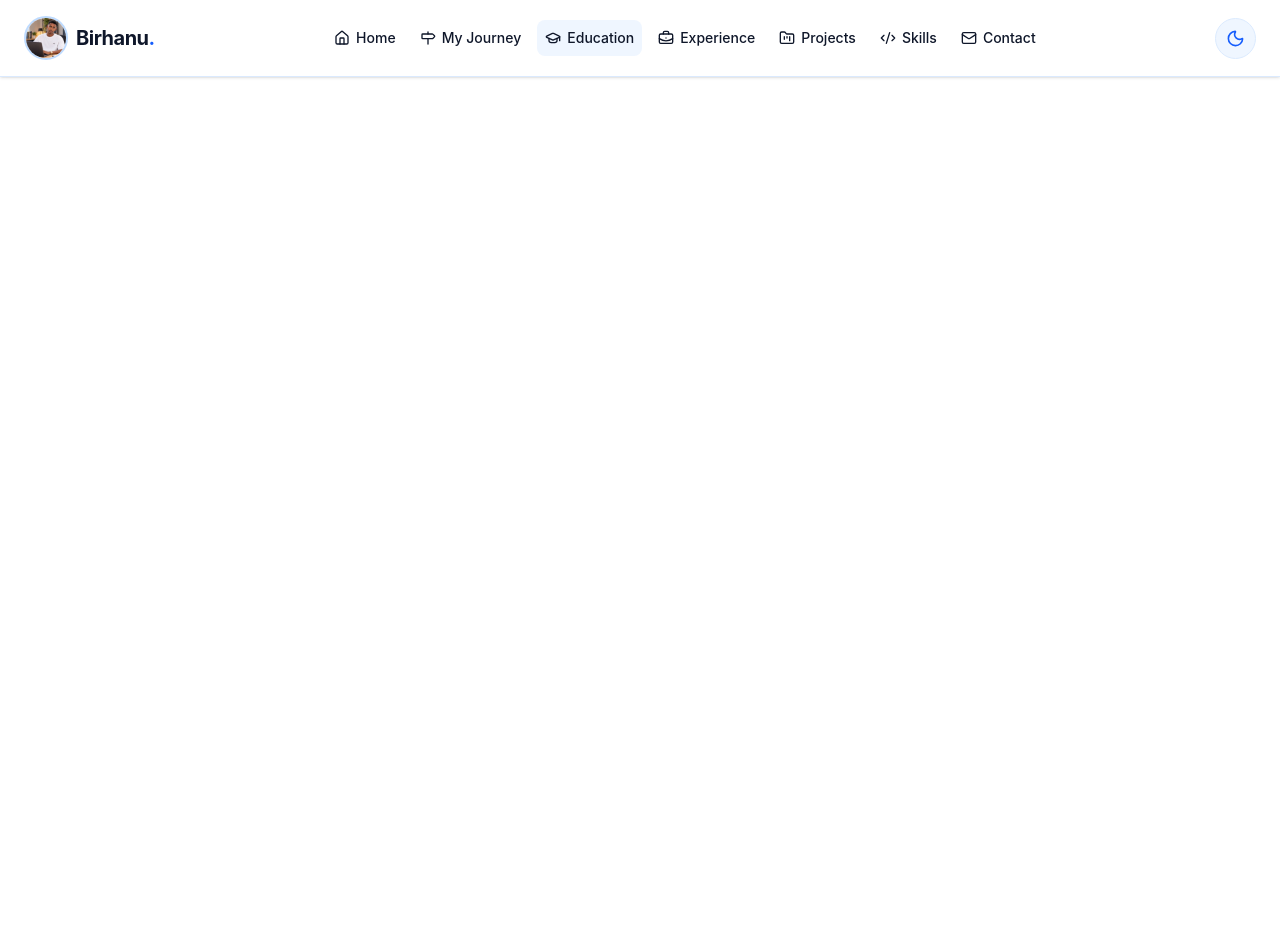
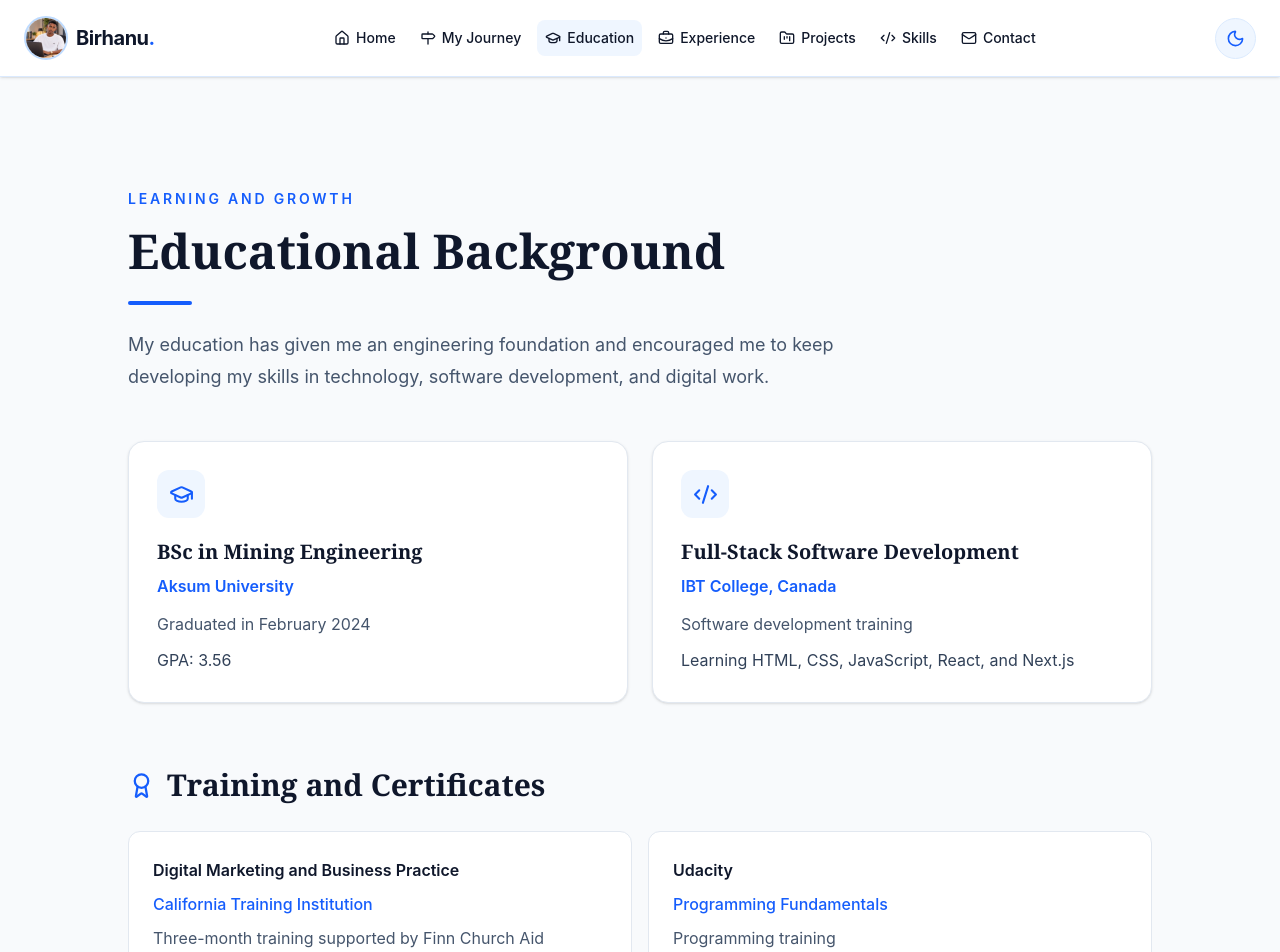
Before and after one commit to birhanukiros-tech/Birhanu-Kiros-Portfolio, a React (Vite) app: page /education in a window 1280 px wide. Shown: the top 952 px of the page. Before the commit the page ends 800 px from the top, so only its background shows below. Built offline with nearby package versions, Linux system fonts and the light colour scheme.

Commit message:
Add digital marketing and business training

```diff
--- a/src/App.jsx
+++ b/src/App.jsx
@@ -4,6 +4,7 @@ import { BrowserRouter, Routes, Route } from "react-router-dom";
 import Navbar from "./components/layout/Navbar";
 import Home from "./sections/Home";
 import Journey from "./sections/Journey";
+import Education from "./sections/Education";
 
 function App() {
   return (
@@ -14,6 +15,7 @@ function App() {
         <Routes>
           <Route path="/" element={<Home />} />
           <Route path="/journey" element={<Journey />} />
+          <Route path="/education" element={<Education />} />
         </Routes>
       </main>
     </BrowserRouter>
--- a/src/sections/Education.jsx
+++ b/src/sections/Education.jsx
@@ -0,0 +1,138 @@
+import {
+  GraduationCap,
+  Code2,
+  Award,
+} from "lucide-react";
+
+function Education() {
+  const education = [
+    {
+      icon: GraduationCap,
+      title: "BSc in Mining Engineering",
+      institution: "Aksum University",
+      detail: "Graduated in February 2024",
+      achievement: "GPA: 3.56",
+    },
+    {
+      icon: Code2,
+      title: "Full-Stack Software Development",
+      institution: "IBT College, Canada",
+      detail: "Software development training",
+      achievement:
+        "Learning HTML, CSS, JavaScript, React, and Next.js",
+    },
+  ];
+
+  const training = [
+    {
+      title: "Digital Marketing and Business Practice",
+      institution: "California Training Institution",
+      detail: "Three-month training supported by Finn Church Aid",
+    },
+    {
+      title: "Udacity",
+      institution: "Programming Fundamentals",
+      detail: "Programming training",
+    },
+    {
+      title: "HubSpot Academy",
+      institution: "Digital Marketing",
+      detail: "Digital marketing training",
+    },
+    {
+      title: "Aspire Leaders Program",
+      institution: "2025",
+      detail: "Leadership development program",
+    },
+  ];
+
+  return (
+    <section className="min-h-screen bg-slate-50 px-6 py-20 md:px-16 md:py-28 dark:bg-slate-950">
+      <div className="mx-auto max-w-5xl">
+        <div className="mb-12 max-w-3xl">
+          <p className="mb-3 text-sm font-semibold uppercase tracking-[0.2em] text-blue-600">
+            Learning and Growth
+          </p>
+
+          <h1 className="font-['Georgia',serif] text-4xl font-bold leading-tight text-slate-900 md:text-5xl dark:text-white">
+            Educational Background
+          </h1>
+
+          <div className="mt-5 h-1 w-16 rounded-full bg-blue-600" />
+
+          <p className="mt-6 text-base leading-8 text-slate-600 md:text-lg dark:text-slate-300">
+            My education has given me an engineering foundation and
+            encouraged me to keep developing my skills in technology,
+            software development, and digital work.
+          </p>
+        </div>
+
+        <div className="grid gap-6 md:grid-cols-2">
+          {education.map((item) => {
+            const Icon = item.icon;
+
+            return (
+              <article
+                key={item.title}
+                className="rounded-2xl border border-slate-200 bg-white p-7 shadow-sm transition hover:-translate-y-1 hover:border-blue-200 hover:shadow-md dark:border-slate-800 dark:bg-slate-900"
+              >
+                <div className="mb-5 flex h-12 w-12 items-center justify-center rounded-xl bg-blue-50 text-blue-600 dark:bg-slate-800">
+                  <Icon size={25} />
+                </div>
+
+                <h2 className="font-['Georgia',serif] text-xl font-bold text-slate-900 dark:text-white">
+                  {item.title}
+                </h2>
+
+                <p className="mt-2 font-semibold text-blue-600">
+                  {item.institution}
+                </p>
+
+                <p className="mt-3 leading-7 text-slate-600 dark:text-slate-300">
+                  {item.detail}
+                </p>
+
+                <p className="mt-2 leading-7 text-slate-700 dark:text-slate-200">
+                  {item.achievement}
+                </p>
+              </article>
+            );
+          })}
+        </div>
+
+        <div className="mt-16">
+          <div className="mb-7 flex items-center gap-3">
+            <Award className="text-blue-600" size={27} />
+
+            <h2 className="font-['Georgia',serif] text-2xl font-bold text-slate-900 md:text-3xl dark:text-white">
+              Training and Certificates
+            </h2>
+          </div>
+
+          <div className="grid gap-4 sm:grid-cols-2">
+            {training.map((item) => (
+              <article
+                key={item.title}
+                className="rounded-xl border border-slate-200 bg-white p-6 transition hover:border-blue-200 hover:shadow-sm dark:border-slate-800 dark:bg-slate-900"
+              >
+                <h3 className="font-semibold leading-7 text-slate-900 dark:text-white">
+                  {item.title}
+                </h3>
+
+                <p className="mt-2 font-medium text-blue-600">
+                  {item.institution}
+                </p>
+
+                <p className="mt-2 leading-7 text-slate-600 dark:text-slate-300">
+                  {item.detail}
+                </p>
+              </article>
+            ))}
+          </div>
+        </div>
+      </div>
+    </section>
+  );
+}
+
+export default Education;
```
